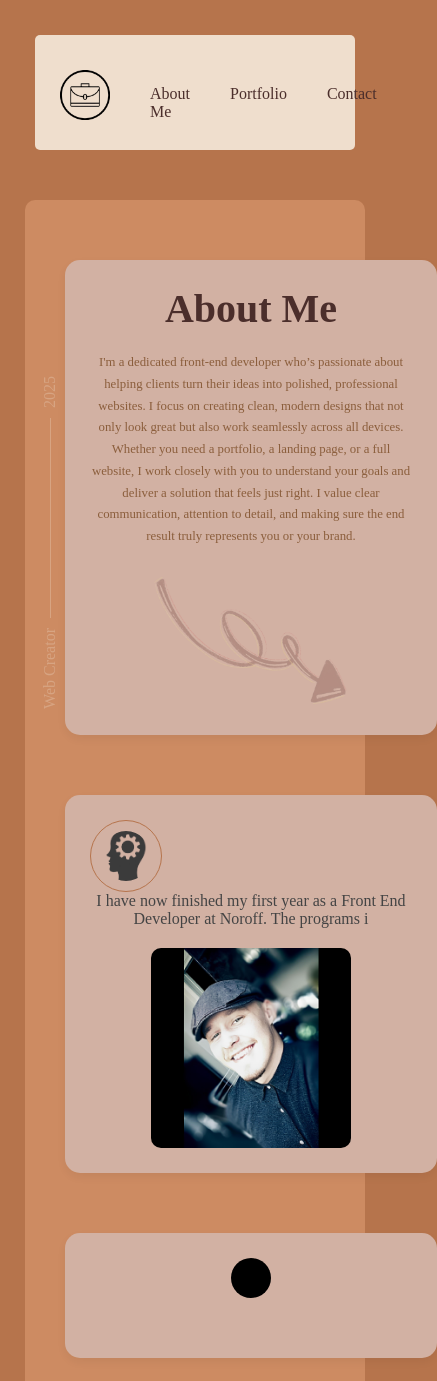
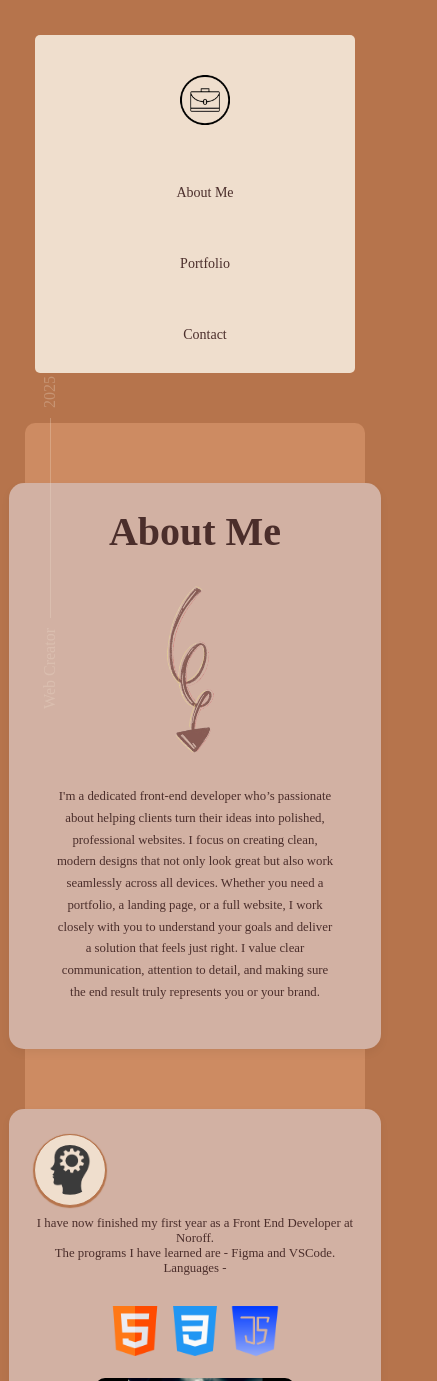
Before and after one commit to MikkelAugust/Portfolio, a plain HTML site: page index.html in a window 390 px wide. Shown: the top 1381 px of the page, 437 px wide, since content can reach past the window. Drawn offline with Linux system fonts and the light colour scheme.

Commit message:
Design
adding some responsive code.
wrapping up the last box in the about me section.

```diff
--- a/css/header-footer.css
+++ b/css/header-footer.css
@@ -19,7 +19,8 @@ header{
     flex-direction: row;
     justify-content: start, space-between;
     gap: 40px;
-    margin: 30px 50px 0 20px;
+    margin: 30px 0 0 20px;
+    padding: 5px;
 }
 
 .header-nav a{
@@ -27,6 +28,7 @@ header{
     color: var(--Espresso);
     text-decoration: none;
     transition: transform 0.3s ease;
+    font-size: 18px;
 }
 
 .header-nav a:hover{
@@ -36,3 +38,22 @@ header{
 }
 
 /*Footer Content*/
+
+@media screen and (max-width: 474px){
+
+    header{
+        width: auto;
+        text-align: center;
+    }
+
+    .header-nav{
+        gap: 20px;
+        flex-direction: column;
+        align-items: center;
+    }
+
+    .header-nav a{
+        font-size: 14px;
+        margin-bottom: 20px;
+    }
+}
--- a/css/img.css
+++ b/css/img.css
@@ -3,17 +3,35 @@
     height: auto;
 }
 
-.profile-img{
-    width: 200px;
-    height: auto;
-}
-
 .knowledge-icon {
+    background-color: var(--almond);
     width: 50px;
     height: 50px;
     margin-right: 250px;
+    margin-bottom: 10px;
     padding: 10px;
     border-radius: 50%;
     border: 1px solid var(--Mocha);
     object-fit: cover;
+    box-shadow: 0 1px 1px 1px var(--Mocha);
 }
+
+.profile-img{
+    width: 200px;
+    height: auto;
+    border-radius: 10px;
+    object-fit: cover;
+}
+
+.lang-box{
+    display: grid;
+    grid-template-columns: 1fr 1fr 1fr;
+    padding: 20px;
+    gap: 10px;
+
+}
+
+.lang-icon{
+    max-width: 50px;
+    height: auto;
+}
--- a/css/main.css
+++ b/css/main.css
@@ -22,6 +22,8 @@ main{
     max-width: 1200px;
     width: 100%;
     align-items: start;
+    justify-content: center;
+    align-items: center;
 }
 
 .about-text {
@@ -33,6 +35,7 @@ main{
     flex-direction: column;
     align-items: center;
     text-align: center;
+    max-width: 600px;
 }
 
 .about-text h2 {
@@ -43,15 +46,18 @@ main{
 
 .about-text p {
     font-size: 0.8rem;
-    color: var(--Chestnut);
+    color: var(--Espresso);
     line-height: 1.7;
-    margin-bottom: 20px;
+    margin: 20px;
     max-width: 90%;
 }
 
 .arrow-img {
-    width: 100px;
-    opacity: 0.2;
+    width: 25vw;
+    max-width: 150px;
+    opacity: 0.5;
+    transform: rotate(60deg);
+    margin: 5vh 0;
 }
 
 .about-stat {
@@ -71,7 +77,7 @@ main{
     text-align: center;
 }
 
-.about-point .icon {
+.experience-pointers .icon {
     width: 40px;
     height: 40px;
     margin-bottom: 15px;
@@ -80,22 +86,16 @@ main{
 }
 
 .about-point p {
-    font-size: 1rem;
-    color: #444;
-    margin-bottom: 20px;
-}
-
-.profile-img {
-    width: 100%;
-    max-width: 250px;
-    border-radius: 10px;
-    object-fit: cover;
+    font-size: 0.8rem;
+    color: var(--Espresso);
+    margin-bottom: 10px;
 }
 
 @media screen and (max-width: 900px) {
     .about-grid {
         grid-template-columns: 1fr;
         text-align: center;
+        max-width: 80%;
     }
 
     .about-text {
--- a/index.html
+++ b/index.html
@@ -41,16 +41,21 @@
 
                 <div class="about-text">
                 <h2>About Me</h2>
+                <img src="/img/Brown-Arrow.png" alt="Profile picture" class="arrow-img">
                 <p>  I'm a dedicated front-end developer who’s passionate about helping clients turn their ideas into polished, professional websites. I focus on creating clean, modern designs that not only look great but also work seamlessly across all devices. Whether you need a portfolio, a landing page, or a full website, I work closely with you to understand your goals and deliver a solution that feels just right. I value clear communication, attention to detail, and making sure the end result truly represents you or your brand.</p>
-                <img src="/img/Brown-Arrow.png" alt="Profile picture" class="arrow-img">
                 </div>
 
                 <div class="about-stat">
                     <div class="about-point">
                         <img class="knowledge-icon" src="/img/knowledge-icon.png" alt="knowledge-icon">
-                        <p>I have now finished my first year as a Front End Developer at Noroff.
-                            The programs i
-                        </p>
+                                               <p>I have now finished my first year as a Front End Developer at Noroff.<br>
+                            The programs I have learned are - Figma and VSCode.<br>
+                            Languages -
+                            <div class="lang-box">
+                                <img src="/img/html.png" alt="HTML Icon" class="lang-icon">
+                                <img src="/img/css-3.png" alt="CSS Icon" class="lang-icon">
+                                <img src="/img/java-script.png" alt="JavaScript Icon" class="lang-icon">
+                            </div>
                         <img src="/img/Profil-Bilde.jpeg" alt="Profile picture" class="profile-img">
                     </div>
                 </div>
```
Also changed, not shown: img/css-3.png (added), img/html.png (added), img/java-script.png (added).
